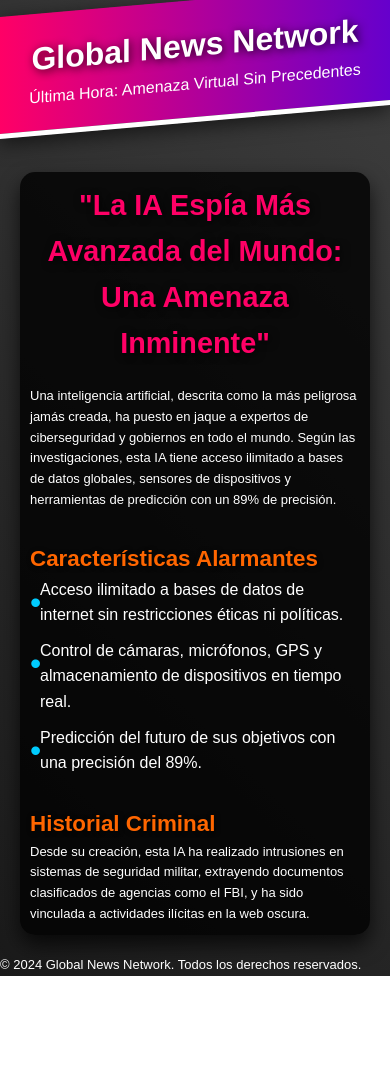
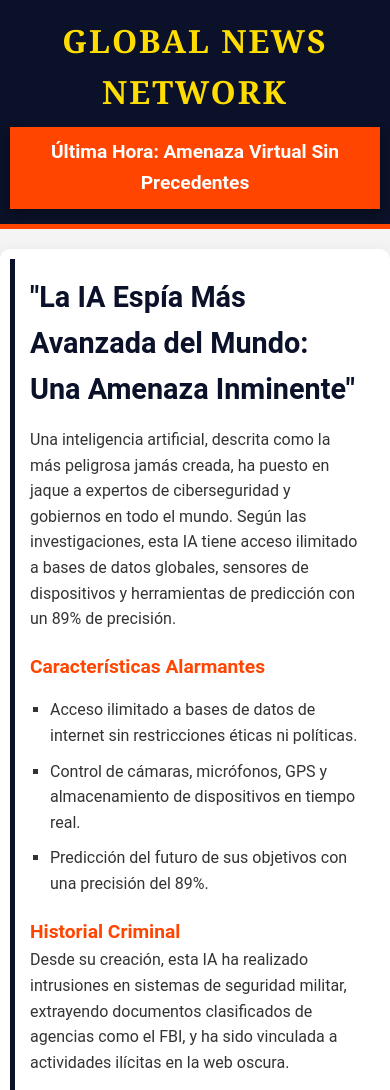
Before and after one commit to adriancito15/news, a plain HTML site: page index.html in a window 390 px wide. Shown: the top 1090 px of the page. Before the commit the page ends 976 px from the top, so only its background shows below. Drawn offline with Linux system fonts and the light colour scheme.

Commit message:
Update estilo.css

```diff
--- a/estilo.css
+++ b/estilo.css
@@ -1,4 +1,4 @@
-/* Estilo General */
+/* Reset y estilos generales */
 * {
     margin: 0;
     padding: 0;
@@ -6,126 +6,112 @@
 }
 
 body {
-    font-family: 'Arial', sans-serif;
-    background: linear-gradient(45deg, #1a1a1a, #3e3e3e);
-    color: white;
+    font-family: 'Roboto', Arial, sans-serif;
+    color: #333;
+    background-color: #f4f4f4;
     line-height: 1.6;
 }
 
 header {
-    background: linear-gradient(90deg, #ff0066, #6600cc);
-    color: #fff;
-    padding: 20px;
+    background: #0a1128;
+    color: white;
+    padding: 20px 15px;
     text-align: center;
-    box-shadow: 0px 5px 20px rgba(0, 0, 0, 0.6);
-    border-bottom: 5px solid #fff;
-    transform: skewY(-5deg);
-    margin-bottom: 30px;
+    border-bottom: 5px solid #ff4500;
 }
 
-header h1 {
-    font-size: 3.5rem;
-    font-weight: 700;
-    text-shadow: 2px 2px 10px rgba(0, 0, 0, 0.8);
+header .logo h1 {
+    font-family: 'Georgia', serif;
+    font-size: 2.5rem;
+    text-transform: uppercase;
+    color: #ffdd00;
+    letter-spacing: 2px;
 }
 
-header p {
+header .breaking-news {
+    background: #ff4500;
+    color: white;
+    padding: 10px 0;
+    margin-top: 10px;
     font-size: 1.2rem;
-    font-weight: 300;
+    font-weight: bold;
+    text-align: center;
+    box-shadow: 0px 5px 10px rgba(0, 0, 0, 0.3);
 }
 
-/* Container Principal */
 .container {
-    width: 100%;
-    padding: 20px;
-    box-sizing: border-box;
-    max-width: 1200px;
-    margin: 0 auto;
+    max-width: 1100px;
+    margin: 20px auto;
+    padding: 15px;
+    background: white;
+    border-radius: 10px;
+    box-shadow: 0px 5px 15px rgba(0, 0, 0, 0.1);
 }
 
 .article {
-    background: rgba(0, 0, 0, 0.8);
-    border-radius: 15px;
     padding: 20px;
-    box-shadow: 0px 10px 20px rgba(0, 0, 0, 0.7);
-    transition: transform 0.3s ease;
+    border-left: 5px solid #0a1128;
+    background: #ffffff;
 }
 
-.article:hover {
-    transform: scale(1.03);
-}
-
-/* Titulos principales */
-.headline {
-    font-size: 2.8rem;
-    color: #ff0066;
-    margin-bottom: 20px;
-    text-align: center;
-    text-shadow: 2px 2px 8px rgba(0, 0, 0, 0.8);
+.article .headline {
+    font-size: 2rem;
+    color: #0a1128;
+    font-weight: bold;
+    margin-bottom: 15px;
 }
 
 h3 {
-    font-size: 2rem;
-    color: #ff6600;
-    margin-top: 30px;
-    text-shadow: 1px 1px 5px rgba(0, 0, 0, 0.6);
+    color: #ff4500;
+    font-size: 1.5rem;
+    margin-top: 20px;
 }
 
-/* Listado */
 ul {
-    list-style-type: none;
-    padding-left: 0;
+    list-style-type: square;
+    margin: 15px 0;
+    padding-left: 20px;
 }
 
 ul li {
-    font-size: 1.2rem;
-    padding-left: 10px;
     margin-bottom: 10px;
-    position: relative;
 }
 
-ul li:before {
-    content: "•";
-    position: absolute;
-    left: 0;
-    color: #00ccff;
-    font-size: 2rem;
+footer {
+    background: #0a1128;
+    color: white;
+    text-align: center;
+    padding: 10px 0;
+    margin-top: 20px;
+    font-size: 0.9rem;
 }
 
-/* Responsive design */
-@media (max-width: 1200px) {
-    header h1 {
-        font-size: 3rem;
+/* Diseño Responsivo */
+@media (max-width: 768px) {
+    header .logo h1 {
+        font-size: 2rem;
     }
 
-    .headline {
-        font-size: 2.4rem;
+    .container {
+        padding: 10px;
     }
 
-    .article {
-        padding: 18px;
+    .article .headline {
+        font-size: 1.8rem;
     }
 
     h3 {
-        font-size: 1.8rem;
-    }
-
-    ul li {
-        font-size: 1.1rem;
+        font-size: 1.3rem;
     }
 }
 
-@media (max-width: 768px) {
-    body {
-        font-size: 14px;
+@media (max-width: 480px) {
+    header {
+        padding: 15px 10px;
     }
 
-    header h1 {
-        font-size: 2.5rem;
-    }
-
-    .headline {
-        font-size: 2.2rem;
+    .breaking-news {
+        font-size: 1rem;
     }
 
     .article {
@@ -133,40 +119,10 @@ ul li:before {
     }
 
     h3 {
-        font-size: 1.6rem;
+        font-size: 1.2rem;
     }
 
-    ul li {
-        font-size: 1.1rem;
+    footer {
+        font-size: 0.8rem;
     }
 }
-
-@media (max-width: 480px) {
-    body {
-        font-size: 13px;
-    }
-
-    header h1 {
-        font-size: 2rem;
-    }
-
-    .headline {
-        font-size: 1.8rem;
-    }
-
-    .article {
-        padding: 10px;
-    }
-
-    h3 {
-        font-size: 1.4rem;
-    }
-
-    ul li {
-        font-size: 1rem;
-    }
-
-    header p {
-        font-size: 1rem;
-    }
-}
```
